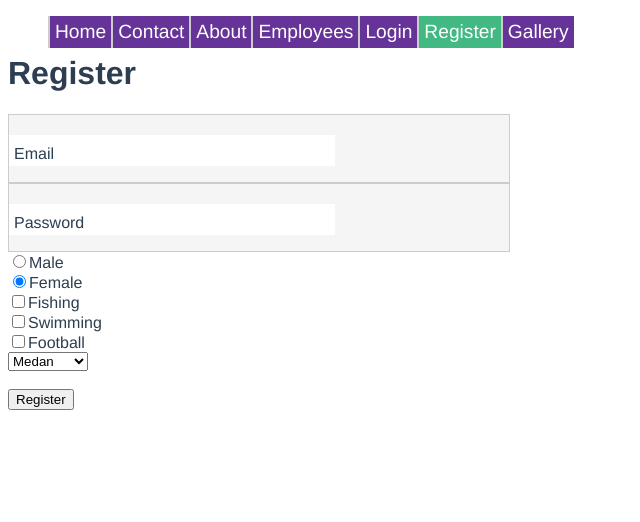
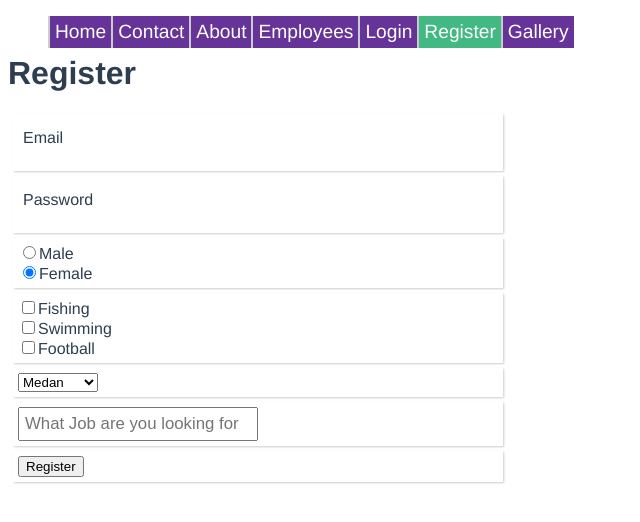
Before and after one commit to lamboktulus1379/vue-training, a Vue app: page /register in a window 1280 px wide. Shown: the top 522 px of the page, without its empty margins (0-640 px from the left). Built offline with nearby package versions, Linux system fonts and the light colour scheme.

Commit message:
Job Input

```diff
--- a/src/App.vue
+++ b/src/App.vue
@@ -86,6 +86,9 @@ export default {
 
 
 <style lang="scss">
+* {
+  box-sizing: border-box;
+}
 #app {
   font-family: "Avenir", Helvetica, Arial, sans-serif;
   -webkit-font-smoothing: antialiased;
--- a/src/components/boxGallery.vue
+++ b/src/components/boxGallery.vue
@@ -1,18 +1,12 @@
 <template>
   <div class="image-wrapper">
-    <img
-      :src="image.path"
-      v-for="(image, index) in imageSource"
-      :key="index"
-      width="640"
-      height="480"
-    >
+    <img :src="imagePath" width="640" height="480">
   </div>
 </template>
 
 <script>
 export default {
-  props: ["imageSource"]
+  props: ["imagePath"]
 };
 </script>
 
--- /dev/null
+++ b/src/components/boxJob.vue
@@ -0,0 +1,29 @@
+<template>
+  <div class="box-job">
+    <input
+      type="text"
+      :placeholder="placeholder"
+      @input="$emit('input', $event.target.value)"
+      :value="val"
+    >
+  </div>
+</template>
+
+<script>
+export default {
+  date: () => {
+    return {};
+  },
+
+  props: ["placeholder", "val"]
+};
+</script>
+<style lang="scss" scoped>
+.box-job {
+  input {
+    width: 50%;
+    padding: 5px;
+    font-size: 1.05em;
+  }
+}
+</style>
--- /dev/null
+++ b/src/components/boxJobArea.vue
@@ -0,0 +1,44 @@
+<template>
+  <div class="box-job-area">
+    <ul>
+      <li
+        @click="$emit('click', $event.target.textContent)"
+        v-for="(job, index) in jobs"
+        :key="index"
+      >{{ job }}</li>
+    </ul>
+  </div>
+</template>
+
+<script>
+export default {
+  data: () => {
+    return {
+      jobExist: true
+    };
+  },
+  props: ["jobs"]
+};
+</script>
+
+<style lang="scss" scoped>
+.box-job-area {
+  border: 1px solid #ccc;
+  width: 50%;
+
+  ul {
+    list-style: none;
+    margin: 0;
+    padding: 0;
+
+    li {
+      padding: 5px;
+      border-bottom: 1px solid #ccc;
+    }
+    li:hover {
+      background: #f5f5f5;
+      cursor: pointer;
+    }
+  }
+}
+</style>
--- a/src/components/boxRegister.vue
+++ b/src/components/boxRegister.vue
@@ -62,13 +62,10 @@ export default {
 <style lang="scss" scoped>
 .form-register {
   width: 500px;
-  border: 1px solid #ccc;
-  background: #f5f5f5;
 
   .form-content {
     position: relative;
     width: 200px;
-    margin-top: 20px;
 
     label {
       display: block;
@@ -90,8 +87,6 @@ export default {
     }
 
     .focusInput {
-      border: 1px solid green;
-      border-radius: 2px;
       color: black;
     }
   }
--- a/src/views/Gallery.vue
+++ b/src/views/Gallery.vue
@@ -1,7 +1,7 @@
 <template>
   <div class="image-gallery">
     <h3>Gallery</h3>
-    <boxGallery v-for="(image, index) in imageSource" :key="index" src/>
+    <boxGallery v-for="(image, index) in imageSource" :key="index" :imagePath="image.path"/>
   </div>
 </template>
 
@@ -15,25 +15,25 @@ export default {
           title: "My Image",
           name: "boise-downtown-1387405-639x424",
           extension: ".jpg",
-          path: "../assets/images/boise-downtown-1387405-639x424.jpg"
+          path: "~@/assets/images/boise-downtown-1387405-639x424.jpg"
         },
         {
           title: "My Image",
           name: "chicago-city-1224813-640x480",
           extension: ".jpg",
-          path: "../assets/chicago-city-1224813-640x480.jpg"
+          path: "/img/boise-downtown-1387405-639x424.jpg"
         },
         {
           title: "My Image",
           name: "chicago-city-1224822-640x480",
           extension: ".jpg",
-          path: "../assets/images/chicago-city-1224822-640x480.jpg"
+          path: "/img/chicago-city-1224822-640x480.jpg"
         },
         {
           title: "My Image",
           name: "chicago-night-traffic-1447010-640x480",
           extension: ".jpg",
-          path: "../assets/images/bchicago-night-traffic-1447010-640x480.jpg"
+          path: "/img/bchicago-night-traffic-1447010-640x480.jpg"
         }
       ]
     };
--- a/src/views/Register.vue
+++ b/src/views/Register.vue
@@ -1,21 +1,39 @@
 <template>
-  <div class="register">
+  <div class="form-register">
     <h1>Register</h1>
+    <div class="form-wrapper">
+      <div class="form-content">
         <boxRegister v-model="userData.email" label="Email"/>
+      </div>
+      <div class="form-content">
         <boxRegister v-model="userData.password" label="Password" type="password"/>
+      </div>
 
+      <div class="form-content">
         <boxRadio v-model="userData.gender" label="Male"/>
         <boxRadio v-model="userData.gender" label="Female"/>
+      </div>
       <!-- :value="userData.gender" @input="$event.target.value" -->
 
+      <div class="form-content">
         <boxCheck v-model="userData.hobby[0]" label="Fishing"/>
         <boxCheck v-model="userData.hobby[1]" label="Swimming"/>
         <boxCheck v-model="userData.hobby[2]" label="Football"/>
+      </div>
 
+      <div class="form-content">
         <boxSelect v-model="userData.placeOfBirth" :cities="cities"/>
+      </div>
 
-    <br>
+      <div class="form-content">
+        <boxJob @input="fJobFilter" :val="jobValue" :placeholder="placeholder"/>
+        <boxJobArea v-if="jobFilter.length" @click="fJobSend" :jobs="jobFilter"/>
+      </div>
+
+      <div class="form-content">
         <button @click="sendDataRegister">Register</button>
+      </div>
+    </div>
   </div>
 </template>
 <script>
@@ -24,12 +42,15 @@ import navigationMenu from "../components/navigationMenu";
 import boxRadio from "../components/boxRadio";
 import boxCheck from "../components/boxCheck";
 import boxSelect from "../components/boxSelect";
+import boxJob from "../components/boxJob";
+import boxJobArea from "../components/boxJobArea";
 
 import axios from "axios";
 export default {
   data: () => {
     return {
       username: "",
+      placeholder: "What Job are you looking for",
 
       items: [
         { whatInput: "Username", type: "text", value: "", ph: false },
@@ -49,10 +70,22 @@ export default {
         password: "",
         gender: "Female",
         hobby: [],
-        placeOfBirth: ""
+        placeOfBirth: "",
+        job: ""
       },
 
-      cities: ["Medan", "Jakarta", "Surabaya"]
+      cities: ["Medan", "Jakarta", "Surabaya"],
+
+      jobs: [
+        "Programmer",
+        "UI/UX Designer",
+        "Graphic Designer",
+        "Software Engineer",
+        "Admin"
+      ],
+      jobExist: false,
+      jobFilter: [],
+      jobValue: ""
     };
   },
 
@@ -60,17 +93,35 @@ export default {
     boxRegister,
     boxRadio,
     boxCheck,
-    boxSelect
+    boxSelect,
+    boxJob,
+    boxJobArea
   },
   methods: {
+    fJobFilter($event) {
+      let dataInput = $event;
+      if (dataInput.length > 0) {
+        this.jobFilter = this.jobs.filter(function(dt) {
+          if (dt.includes(dataInput)) {
+            return dt;
+          } else {
+            return false;
+          }
+        });
+      } else {
+        this.jobFilter = [];
+      }
+    },
+
+    fJobSend($event) {
+      let dataSend = $event;
+
+      this.jobValue = dataSend;
+      this.jobFilter = [];
+    },
     addHobby() {},
     checkEmit($event) {
       // console.log($event)
-    },
-
-    getRadioValue() {
-      this.userData.gender = "aaaa";
-      alert("AAAA");
     },
 
     sendDataRegister() {
@@ -133,3 +184,22 @@ export default {
   }
 };
 </script>
+
+<style lang="scss" scoped>
+.form-wrapper {
+  width: 500px;
+
+  .form-content {
+    margin: 5px;
+    padding: 5px;
+    box-shadow: 1px 1px 2px #ccc;
+
+    .showClass {
+      visibility: visible;
+    }
+    .notShowClass {
+      visibility: hidden;
+    }
+  }
+}
+</style>
```
Lines whose indentation alone changed are shown as unchanged.
